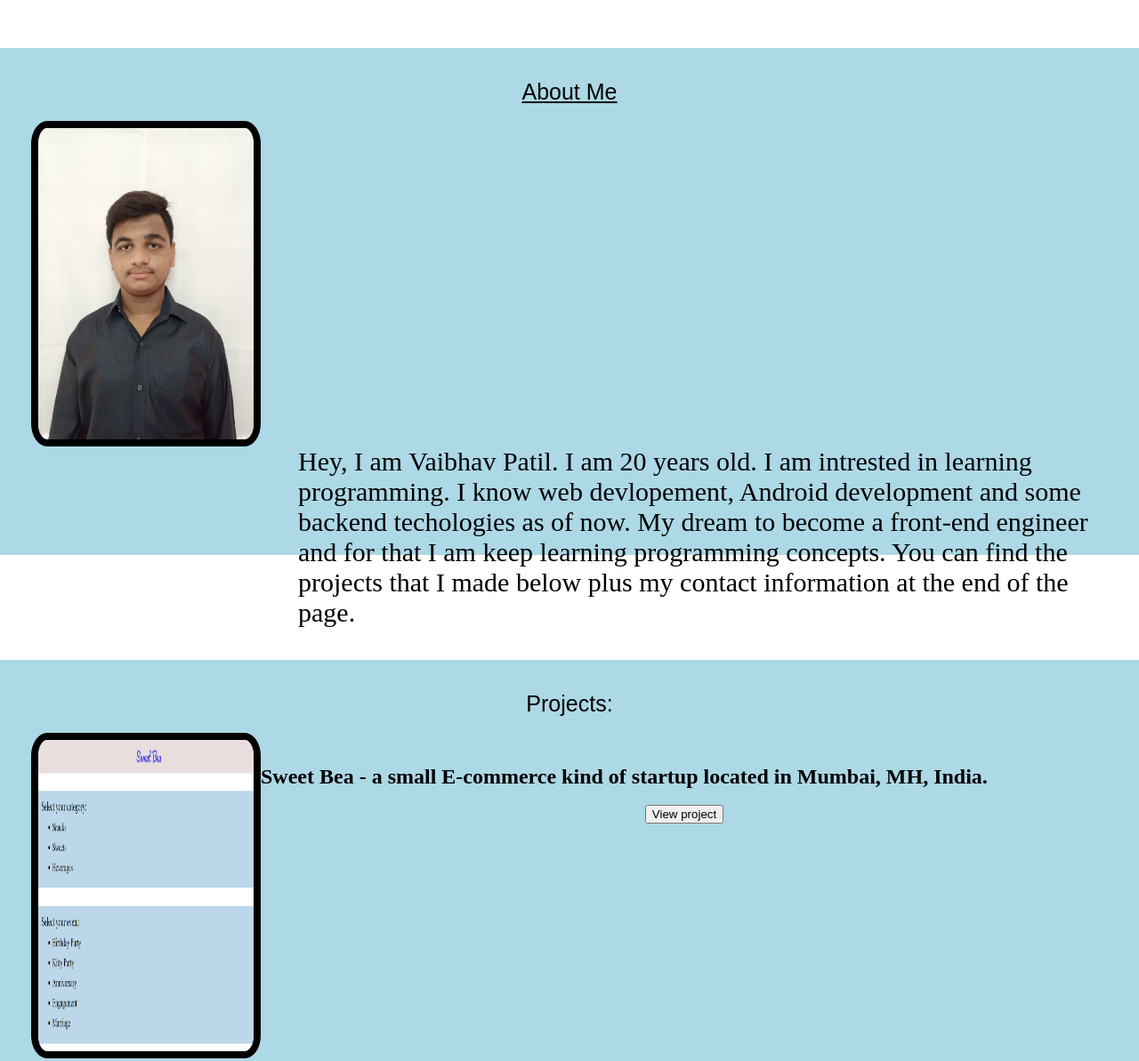
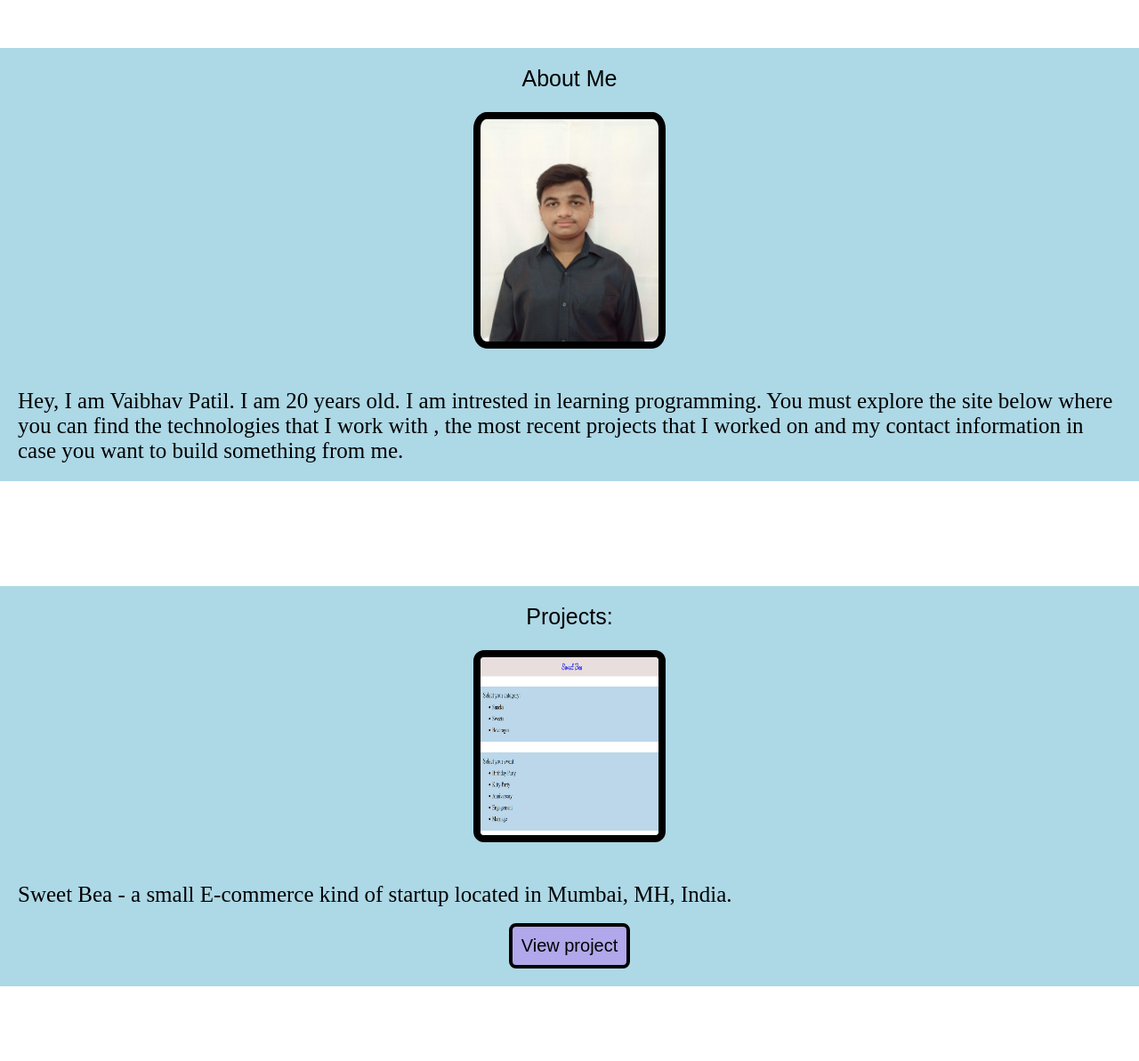
Before and after one commit to vaibhavpatilviv23/Personal-portfolio, a plain HTML site: page index.html in a window 1280 px wide. Shown: the part 100-1293 px from the top of the page at 89% size. Drawn offline with Linux system fonts and the light colour scheme.

Commit message:
Add files via upload

```diff
--- a/index.html
+++ b/index.html
@@ -19,16 +19,17 @@
     <br>
 
     <section>
-        <h1 style="text-align: center; text-decoration: underline;">About Me</h1>
+        <h1 style="text-align: center;">About Me</h1>
         <br>
-        <div><img src="IMG_20181004_091654_7.jpg" alt="Profile image" id="profileimg"></div>
-        <div>
-            <p id="aboutme">Hey, I am Vaibhav Patil. I am 20 years old. I am intrested in learning programming. I know
-                web devlopement,
-                Android development and some backend techologies as of now. My dream to become a front-end engineer and
-                for that I am keep learning programming concepts. You can find the projects that I made below plus my
-                contact information at the end of the page. </p>
-        </div>
+        <center>
+            <img src="IMG_20181004_091654_7.jpg" alt="Profile image" id="profileimg">
+        </center>
+        <br>
+        <br>
+        <p id="aboutme">Hey, I am Vaibhav Patil. I am 20 years old. I am intrested in learning programming. You must
+            explore the site below where you can find the technologies that I work with
+            , the most recent projects that I worked on and my contact information in case you want to build something
+            from me. </p>
     </section>
 
     <br>
@@ -36,13 +37,16 @@
     <section>
         <h1 style="text-align: center;">Projects: </h1>
         <br>
+        <center>
         <img src="Sweet Bea project SS.png" alt="Sweet Bea project screenshot" id="projectss">
+    </center>
         <br>
         <br>
         <h2>Sweet Bea - a small E-commerce kind of startup located in Mumbai, MH, India.</h2>
         <br>
         <center>
-            <a href="https://vaibhavpatilviv23.github.io/Sweet-Bea-front-end/"><button>View project</button></a>
+            <a href="https://vaibhavpatilviv23.github.io/Sweet-Bea-front-end/" target="_blank"><button>View
+                    project</button></a>
         </center>
     </section>
 
@@ -88,7 +92,8 @@
         <center>
             <img src="twitter.png" alt="Twitter logo">
         </center>
-        <p>Click <a href="https://twitter.com/VaibhavVishnuP2" style="text-decoration: underline;">here</a> to visit my
+        <p>Click <a href="https://twitter.com/VaibhavVishnuP2" style="text-decoration: underline;"
+                target="_blank">here</a> to visit my
             Twitter profile. On Twitter I talk about programming, discuss with peoples, share some tips sometime and
             share what I am learning </p>
         <br>
@@ -98,7 +103,8 @@
         <center>
             <img src="github.png" alt="GitHub logo">
         </center>
-        <p>Click <a href="https://github.com/vaibhavpatilviv23" style="text-decoration: underline;">here</a> to view my
+        <p>Click <a href="https://github.com/vaibhavpatilviv23" style="text-decoration: underline;"
+                target="_blank">here</a> to view my
             GitHub profie. On github you can find my all the projects that I made till date and the upcoming ones.</p>
         <br>
         <h2>Email:</h2>
--- a/style.css
+++ b/style.css
@@ -47,7 +47,7 @@ body {
         width: auto;
         border: 8px black solid;
         border-radius: 7%;
-        margin-left: 260px;
+
     }
 
     section {
@@ -64,7 +64,7 @@ body {
     }
 
     #projectss {
-        margin-left: 150px;
+
         height: auto;
         width: 600px;
     }
@@ -157,7 +157,7 @@ body {
     }
 
     #projectss {
-        margin-left: 300px;
+
         height: auto;
         width: 300px;
     }
@@ -179,7 +179,6 @@ body {
 
     p {
         font-size: 24px;
-
     }
 
     img {
@@ -227,27 +226,66 @@ body {
         font-family: sans-serif;
     }
 
-    img {
-        float: left;
-        height: 350px;
-        width: 20%;
+    #profileimg {
+        height: 250px;
+        width:200px;
         border: 8px black solid;
         border-radius: 7%;
-
     }
 
     section {
         margin-top: 100px;
-        height: 500px;
+        height: auto;
         background-color: lightblue;
-        padding: 35px;
+        padding: 20px;
     }
 
     #aboutme {
-        float: right;
-        margin-left: 300px;
-        font-size: 30px;
+        font-size: 25px;
+    }
+
+    #projectss {
+        height: 200px;
+        width: 200px;
+        border: 8px solid black;
+        border-radius: 12px;
+    }
+
+   img {
+        height: 100px;
+        margin: 5px 0px 5px 0px;
+        width: 100px;
+        height: 100px;
+        border: 4px solid black;
+        border-radius: 12px;
     }
 
 
+    h2 {
+        font-size: 25px;
+        font-weight: lighter;
+    }
+
+    button {
+        height: auto;
+        width: auto;
+        font-size: 20px;
+        padding: 10px;
+        background-color: rgb(176, 168, 234);
+        border: 4px black solid;
+        border-radius: 8px;
+    }
+
+    p {
+        font-size: 25px;
+
+    }
+
+    #emaillogo {
+        border: none;
+    }
+
+
+
+
 }
```
